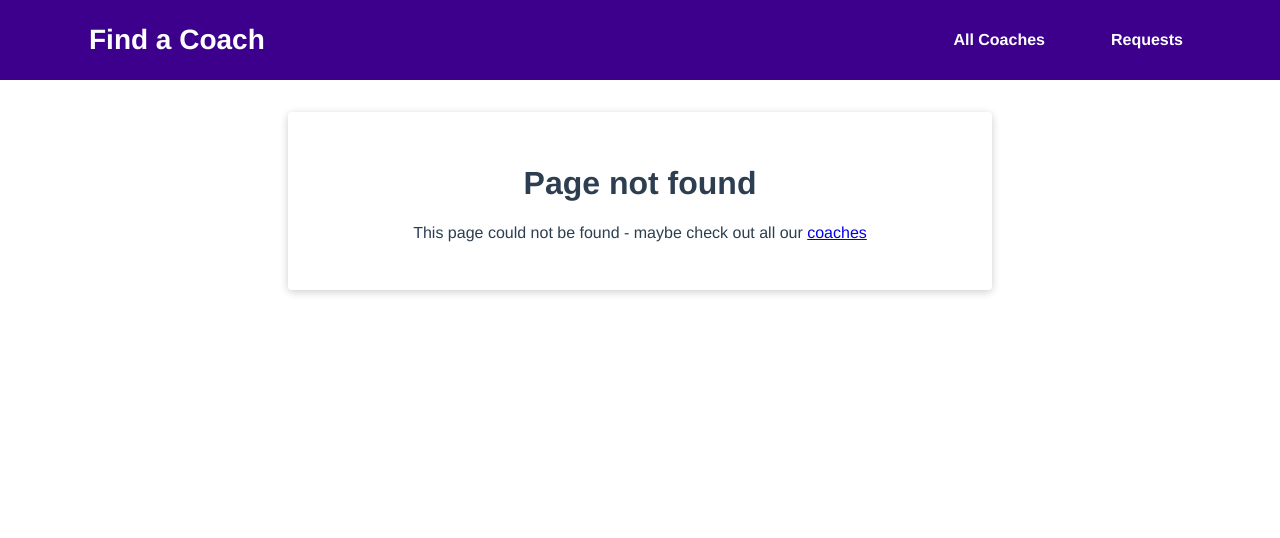
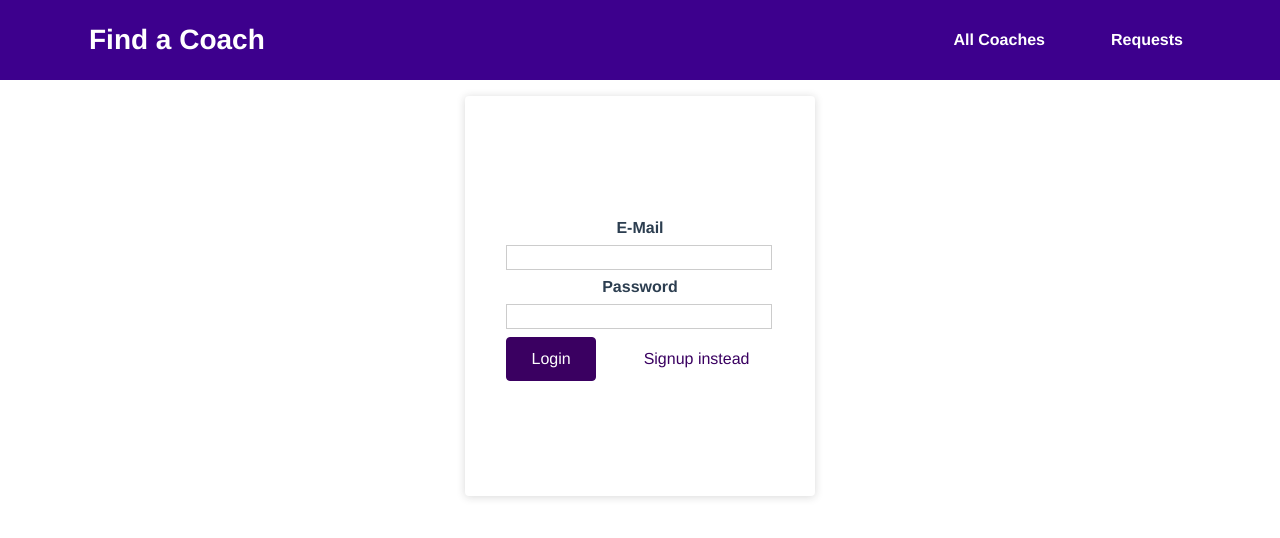
Before and after one commit to FabKaiz/find-coach-vue, a Vue app: page /auth in a window 1280 px wide. Before the commit this address had no page. Shown: the top 538 px of the page. Built offline with nearby package versions, Linux system fonts and the light colour scheme.

Commit message:
changed style and started setting up  auth

```diff
--- a/src/App.vue
+++ b/src/App.vue
@@ -18,6 +18,13 @@
 </script>
 
 <style lang="scss">
+html,
+body,
+#app {
+  height: 100vh;
+  width: 100vw;
+}
+
 body {
   margin: 0;
 }
--- a/src/router/index.js
+++ b/src/router/index.js
@@ -6,6 +6,7 @@
 import CoachRegistration from '../views/coaches/CoachRegistration';
 import ContactCoach from '../views/requests/ContactCoach';
 import RequestsReceived from '../views/requests/RequestsReceived';
+import UserAuth from '../views/auth/UserAuth';
 import NotFound from '../views/NotFound';
 
 const routes = [
@@ -19,6 +20,7 @@
   },
   { path: '/register', component: CoachRegistration },
   { path: '/requests', component: RequestsReceived },
+  { path: '/auth', component: UserAuth },
   { path: '/:notFound(.*)', component: NotFound },
 ];
 
--- /dev/null
+++ b/src/views/auth/UserAuth.vue
@@ -0,0 +1,131 @@
+<template>
+  <div class="signup-container">
+    <form @submit.prevent="submitForm">
+      <div class="form-control">
+        <label for="email">E-Mail</label>
+        <input type="email" id="email" v-model.trim="email" />
+      </div>
+      <div class="form-control">
+        <label for="password">Password</label>
+        <input type="password" id="password" v-model.trim="password" />
+      </div>
+      <p v-if="!formIsValid">
+        Please enter a valid e-mail address and password (must be at least 6
+        characters long)
+      </p>
+      <base-button>{{ submitButtonCaption }}</base-button>
+      <base-button
+        class="nom"
+        type="button"
+        mode="flat"
+        @click="switchAuthMode"
+      >
+        {{ switchModeButtonCaption }}
+      </base-button>
+    </form>
+  </div>
+</template>
+
+<script>
+export default {
+  data() {
+    return {
+      email: '',
+      password: '',
+      formIsValid: true,
+      mode: 'login',
+    };
+  },
+  computed: {
+    submitButtonCaption() {
+      if (this.mode == 'login') {
+        return 'Login';
+      } else {
+        return 'Signup';
+      }
+    },
+    switchModeButtonCaption() {
+      if (this.mode == 'login') {
+        return 'Signup instead';
+      } else {
+        return 'Login instead';
+      }
+    },
+  },
+  methods: {
+    submitForm() {
+      this.formIsValid = true;
+      if (
+        this.email === '' ||
+        !this.email.includes('@') ||
+        this.password.length < 6
+      ) {
+        this.formIsValid = false;
+        return;
+      }
+    },
+    switchAuthMode() {
+      if (this.mode === 'login') {
+        this.mode = 'signup';
+      } else {
+        this.mode = 'login';
+      }
+    },
+  },
+};
+</script>
+
+<style lang="scss" scoped>
+.nom {
+  margin-right: 0;
+  margin-left: 1rem;
+}
+
+.signup-container {
+  width: 100%;
+  height: 100%;
+  max-width: 350px;
+  max-height: 400px;
+  border-radius: 4px;
+  box-shadow: 0 1px 8px #2323232d;
+  display: flex;
+  flex-direction: column;
+  align-items: center;
+  justify-content: center;
+  margin: 1rem auto;
+}
+
+h3 {
+  margin-bottom: 1rem;
+  margin-top: 0;
+}
+
+form {
+  margin: 0;
+  padding: 0;
+}
+
+.form-control {
+  margin: 0.5rem 0;
+}
+
+label {
+  font-weight: bold;
+  margin-bottom: 0.5rem;
+  display: block;
+}
+
+input,
+textarea {
+  display: block;
+  width: 97%;
+  font: inherit;
+  border: 1px solid #ccc;
+  padding: 0.15rem;
+  &:focus {
+    border-color: #3d008d;
+    background-color: #faf6ff;
+    outline: none;
+  }
+}
+</style>
```
Also changed, not shown: src/store/modules/auth/actions.js (added), src/store/modules/auth/getters.js (added), src/store/modules/auth/index.js (added), src/store/modules/auth/mutations.js (added).
